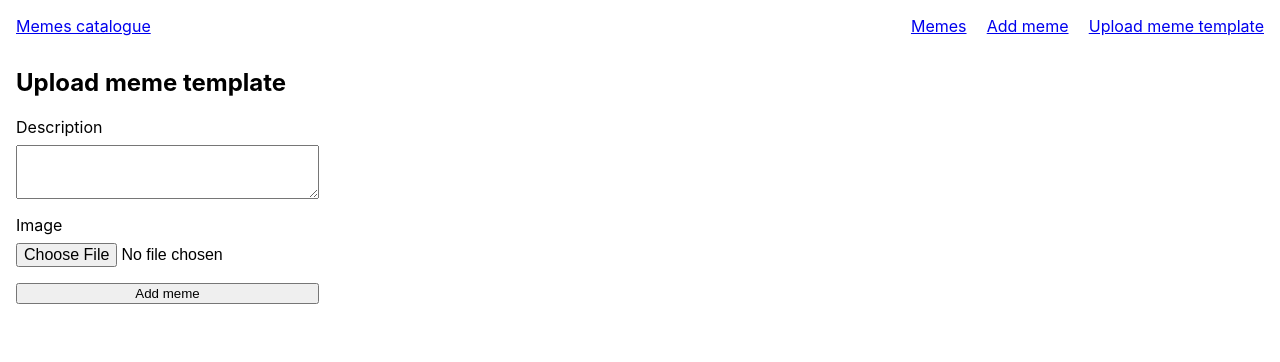
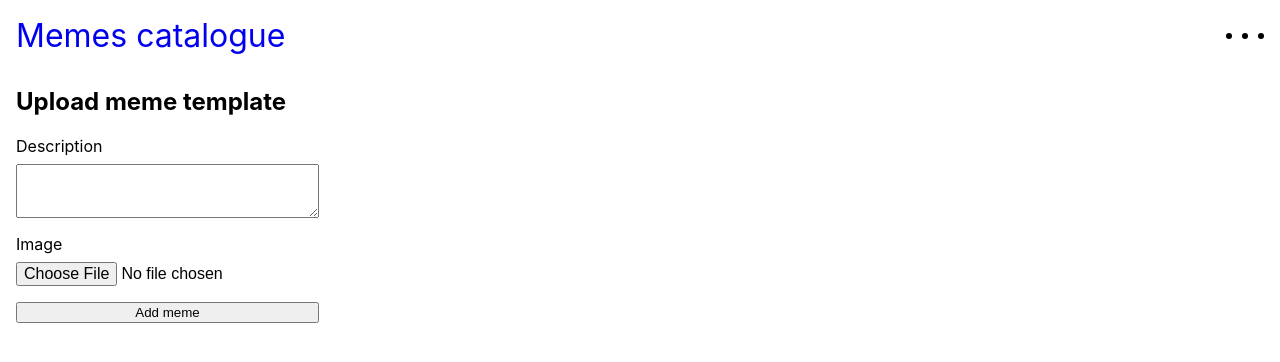
Before and after one commit to ilyaabramovich/meme-catalogue, a React (Create React App) app in the folder frontend/: page /templates/new in a window 1280 px wide. Shown: the top 362 px of the page. Built offline with nearby package versions, Linux system fonts and the light colour scheme; no server answers.

Commit message:
WIP: header toggle

```diff
--- a/frontend/src/components/Header/index.css
+++ b/frontend/src/components/Header/index.css
@@ -1,10 +1,133 @@
 .header {
+    --search-input-height: 1.1em;
+    --header-animation-time: 0.6s;
+}
+
+.header__inner {
     padding: 1rem;
     display: flex;
     justify-content: space-between;
+    align-items: center;
+}
+
+.header:not(.header--open):not(.header--static) .header__inner--menu {
+    transform: translateY(-100%);
+    opacity: 0;
+    visibility: hidden;
+    transition-delay: 0s, var(--header-animation-time), var(--header-animation-time);
+}
+
+.header__inner--menu {
+    position: fixed;
+    z-index: 1;
+    top: 0;
+    left: 0;
+    right: 0;
+    display: grid;
+    align-content: start;
+    grid-template-areas:
+        "logo button"
+        "list list";
+    font-size: var(--font-size-xl);
+    line-height: var(--font-line-height-xl);
+    background-color: var(--color-background);
 }
 
 .header-nav {
     display: flex;
     gap: 2ch;
 }
+
+.base-list {
+    padding: 0;
+    margin: 0;
+    list-style: none;
+}
+
+.header__menu {
+    grid-area: list;
+}
+
+.header__logo {
+    display: flex;
+    align-items: center;
+}
+
+.logo {
+    font-size: 32px;
+}
+
+.logo__link {
+    text-decoration: none;
+}
+
+.nav-list {
+    display: grid;
+    gap: 16px;
+}
+
+.menu-toggle__icon--close {
+    width: 30px;
+    height: 30px;
+}
+
+.menu-toggle__icon {
+}
+
+.menu-toggle__icon circle {
+    fill: var(--color-text);
+}
+
+.menu-toggle__icon path {
+    fill: var(--color-background);
+}
+
+.header__inner--menu .header__toggle {
+    grid-area: button;
+}
+
+.menu-toggle::after {
+    content: "";
+    position: absolute;
+    inset: -10px;
+}
+
+.header-toggle {
+    display: flex;
+    align-items: center;
+}
+
+.menu-toggle {
+    position: relative;
+    appearance: none;
+    padding: 0;
+    margin: 0;
+    border: 0;
+    display: block;
+    color: inherit;
+    background-color: transparent;
+    cursor: pointer;
+}
+
+.menu-toggle::after {
+    position: absolute;
+    content: "";
+    inset: -10px;
+}
+
+.menu-toggle__icon {
+
+}
+
+.menu-toggle__icon--open {
+    display: flex;
+    align-items: center;
+    gap: 10px;
+}
+
+.menu-toggle__dot {
+    width: 6px;
+    height: 6px;
+    border-radius: 50%;
+    background-color: currentColor;
+}
--- a/frontend/src/components/Header/index.js
+++ b/frontend/src/components/Header/index.js
@@ -1,16 +1,57 @@
 import {NavLink} from "react-router-dom";
 import './index.css'
+import React, {useState} from "react";
 
 
 export function Header() {
+  const [menuOpen, setMenuOpen] = useState(false)
+
+  const handleToggle = () => {
+    setMenuOpen(!menuOpen)
+  }
+
   return (
-    <header className={"header"}>
-      <NavLink to="/">Memes catalogue</NavLink>
-      <nav className={"header-nav"}>
-        <NavLink to="/memes">Memes</NavLink>
-        <NavLink to="/memes/new">Add meme</NavLink>
-        <NavLink to="/templates/new">Upload meme template</NavLink>
-      </nav>
+    <header className={`header ${menuOpen ? 'header--open' : ''}`}>
+      <div className="header__inner font-theme">
+        <div className="header__logo">
+          <NavLink to="/" className={"logo logo__link"}>Memes catalogue</NavLink>
+        </div>
+        <div>
+          {/*<nav className={"header-nav"}>*/}
+          {/*  <NavLink to="/memes">Memes</NavLink>*/}
+          {/*  <NavLink to="/memes/new">Add meme</NavLink>*/}
+          {/*  <NavLink to="/templates/new">Upload meme template</NavLink>*/}
+          {/*</nav>*/}
+          <div className={"header-toggle"}>
+            <button className="menu-toggle" onClick={handleToggle}>
+        <span className="menu-toggle__inner">
+          <span className="menu-toggle__icon menu-toggle__icon--open">
+            <span className="menu-toggle__dot"></span>
+            <span className="menu-toggle__dot"></span>
+            <span className="menu-toggle__dot"></span>
+          </span>
+        </span>
+            </button>
+          </div>
+        </div>
+      </div>
+      <div className="header__inner header__inner--menu">
+        <div className="header__logo">
+          <NavLink to="/" className={"logo logo__link"}>Memes catalogue</NavLink>
+        </div>
+        <button className="menu-toggle" onClick={handleToggle}>
+          <svg className="menu-toggle__icon menu-toggle__icon--close" width="45" height="45" viewBox="0 0 45 45">
+            <circle cx="22.5" cy="22.5" r="22.5"></circle>
+            <path fill="var(--color-background)"
+                  d="M30.3 32.1c-.5 0-1-.2-1.4-.6l-6.5-6.6-6.5 6.5c-.5.5-1 .7-1.5.7-.4 0-.8-.1-1-.4-.3-.3-.5-.6-.5-1 0-.6.3-1.1.7-1.6l6.5-6.5-6.5-6.4c-.4-.5-.7-1-.7-1.5s.2-.8.4-1.1c.3-.3.7-.4 1.1-.4.5 0 1 .2 1.5.7l6.5 6.5 6.5-6.6c.5-.5 1-.7 1.5-.7.3 0 .7.2 1 .5.3.4.5.8.5 1.1 0 .5-.2 1-.7 1.4l-6.5 6.5 6.5 6.6c.5.5.7 1 .7 1.4 0 .4-.1.7-.5 1-.4.4-.7.5-1 .5z"></path>
+          </svg>
+        </button>
+        <ul className={"header__menu nav-list base-list"}>
+          <li><NavLink to="/memes">Memes</NavLink></li>
+          <li><NavLink to="/memes/new">Add meme</NavLink></li>
+          <li><NavLink to="/templates/new">Upload meme template</NavLink></li>
+        </ul>
+      </div>
     </header>
   );
 }
--- a/frontend/src/components/MemeForm/index.css
+++ b/frontend/src/components/MemeForm/index.css
@@ -1,5 +1,4 @@
 .meme-form {
-    max-width: 400px;
     display: flex;
     flex-direction: column;
 }
@@ -26,17 +25,22 @@
     flex-wrap: wrap;
     gap: 2ch;
     justify-content: center;
+    flex-direction: column;
 }
 
+.file-preview {
+    align-self: center;
+    max-width: 100%;
+}
 
 @media (min-width: 768px) {
     .wrapper {
         justify-content: flex-start;
         gap: 4ch;
+        flex-direction: row;
+    }
+
+    .file-preview {
+        height: 300px;
     }
 }
-
-.file-preview {
-    max-width: 100%;
-    height: 300px;
-}
--- a/frontend/src/index.css
+++ b/frontend/src/index.css
@@ -1,3 +1,23 @@
+:root {
+    --color-light: 0 0% 100%;
+    --color-dark: 0 0% 0%;
+    --color-text: hsl(var(--color-dark));
+    --color-background: hsl(var(--color-light));
+}
+
+.font-theme, .font-theme--text {
+    --font-size-s: 12px;
+    --font-line-height-s: 24px;
+    --font-size-m: 18px;
+    --font-line-height-m: 24px;
+    --font-size-l: 28px;
+    --font-line-height-l: 28px;
+    --font-size-xl: 36px;
+    --font-line-height-xl: 48px;
+    --font-size-xxl: 50px;
+    --font-line-height-xxl: 54px;
+}
+
 body {
     margin: 0;
     font-family: -apple-system, BlinkMacSystemFont, 'Segoe UI', 'Roboto', 'Oxygen',
```
